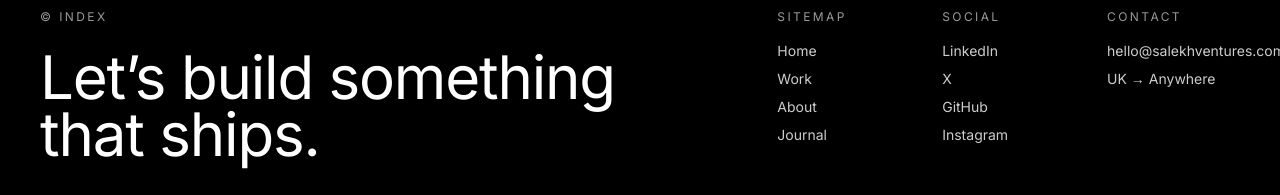
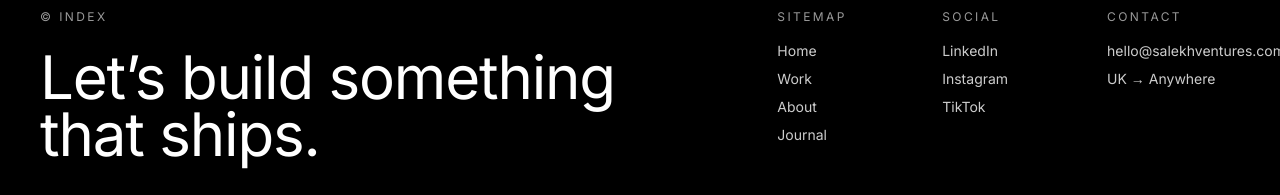
Before and after one commit to SalekhM8/salekh-ventures, a Next.js app: page / in a window 1280 px wide. Shown: the part 10878-11073 px from the top of the page. Built offline with nearby package versions, Linux system fonts and the light colour scheme.

Commit message:
Update footer socials to real handles: LinkedIn, Instagram, TikTok

```diff
--- a/src/components/layout/Footer.tsx
+++ b/src/components/layout/Footer.tsx
@@ -67,23 +67,18 @@ export function Footer({ inverted = false }: { inverted?: boolean }) {
               </p>
               <ul className="space-y-2 text-sm">
                 <li>
-                  <a href="https://linkedin.com" target="_blank" rel="noopener noreferrer" className={mutedStrong} data-hover>
+                  <a href="https://www.linkedin.com/in/salekh-mahmood-73b7a21a1?utm_source=share_via&utm_content=profile&utm_medium=member_ios" target="_blank" rel="noopener noreferrer" className={mutedStrong} data-hover>
                     LinkedIn
                   </a>
                 </li>
                 <li>
-                  <a href="https://x.com" target="_blank" rel="noopener noreferrer" className={mutedStrong} data-hover>
-                    X
+                  <a href="https://instagram.com/salekhventures" target="_blank" rel="noopener noreferrer" className={mutedStrong} data-hover>
+                    Instagram
                   </a>
                 </li>
                 <li>
-                  <a href="https://github.com/SalekhM8" target="_blank" rel="noopener noreferrer" className={mutedStrong} data-hover>
-                    GitHub
-                  </a>
-                </li>
-                <li>
-                  <a href="https://instagram.com" target="_blank" rel="noopener noreferrer" className={mutedStrong} data-hover>
-                    Instagram
+                  <a href="https://tiktok.com/@salekhventures" target="_blank" rel="noopener noreferrer" className={mutedStrong} data-hover>
+                    TikTok
                   </a>
                 </li>
               </ul>
```
